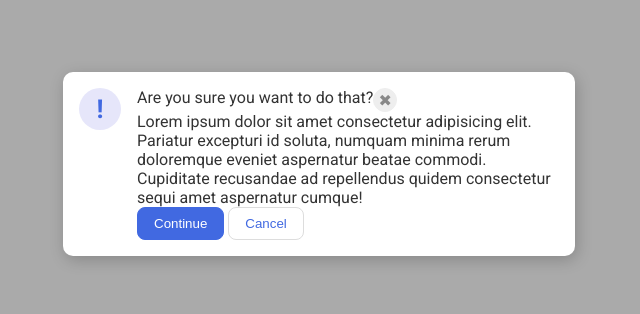
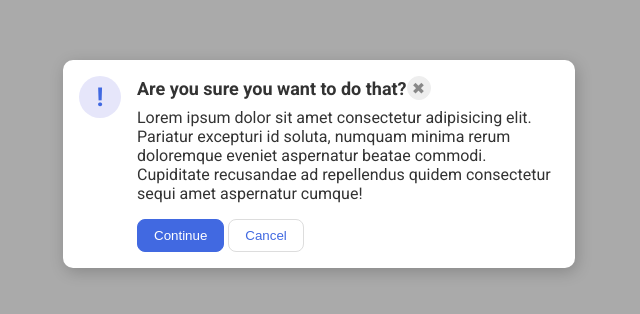
Before and after one commit to javilobby2017/alignment, a plain HTML site: page flex-modal/index.html in a window 1280 px wide. Shown: the part 236-550 px from the top of the page, without its empty margins (321-961 px from the left). Drawn offline with Linux system fonts and the light colour scheme.

```diff
--- a/flex-modal/style.css
+++ b/flex-modal/style.css
@@ -80,5 +80,12 @@ button.cancel {
 
 .header{
     display: flex;
+    align-items: center;
+    font-size: 18px;
+    font-weight: 700;
+    margin-bottom: 8px;
+}
 
+.text{
+    margin-bottom: 16px;
 }
```
